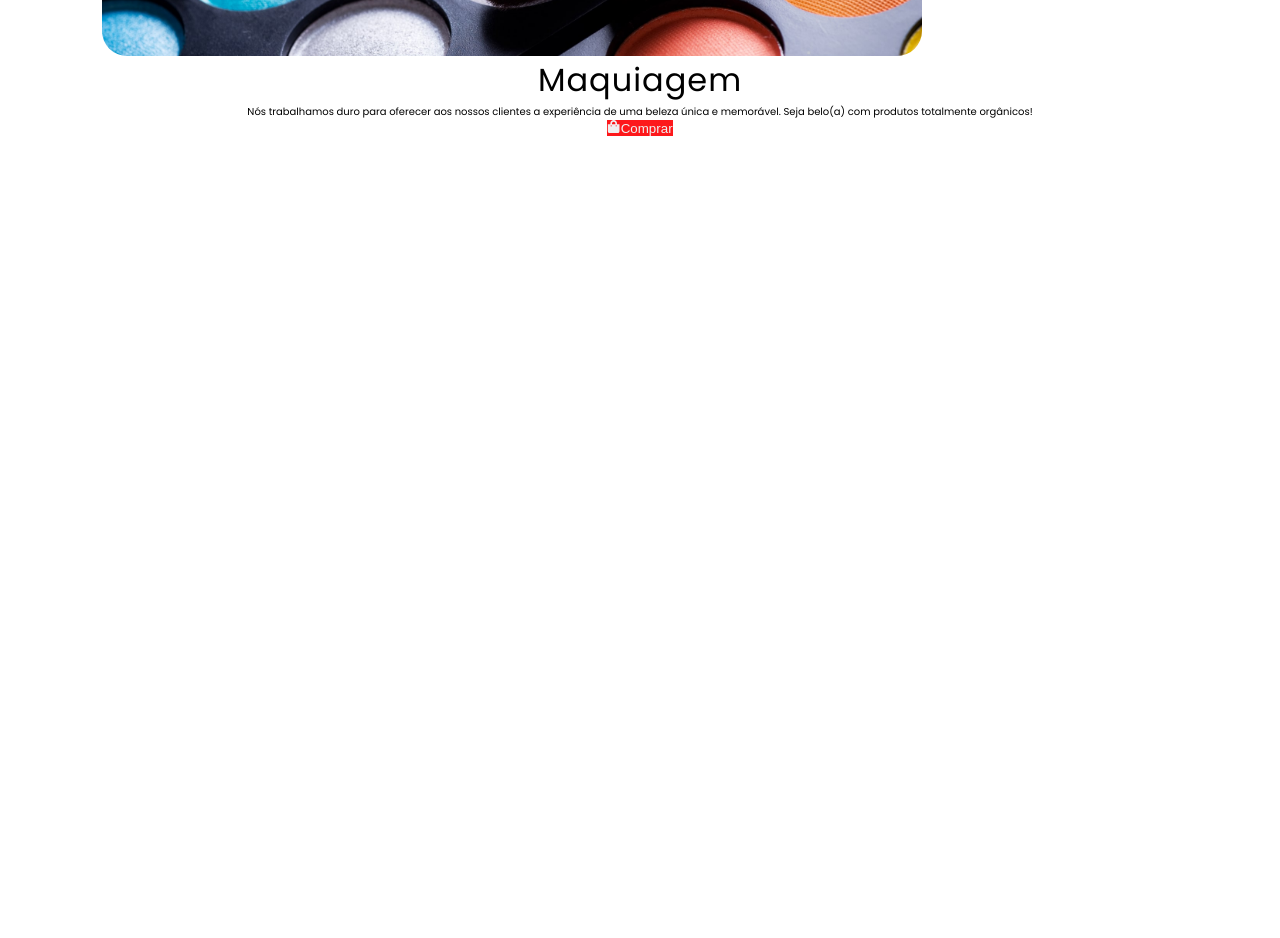
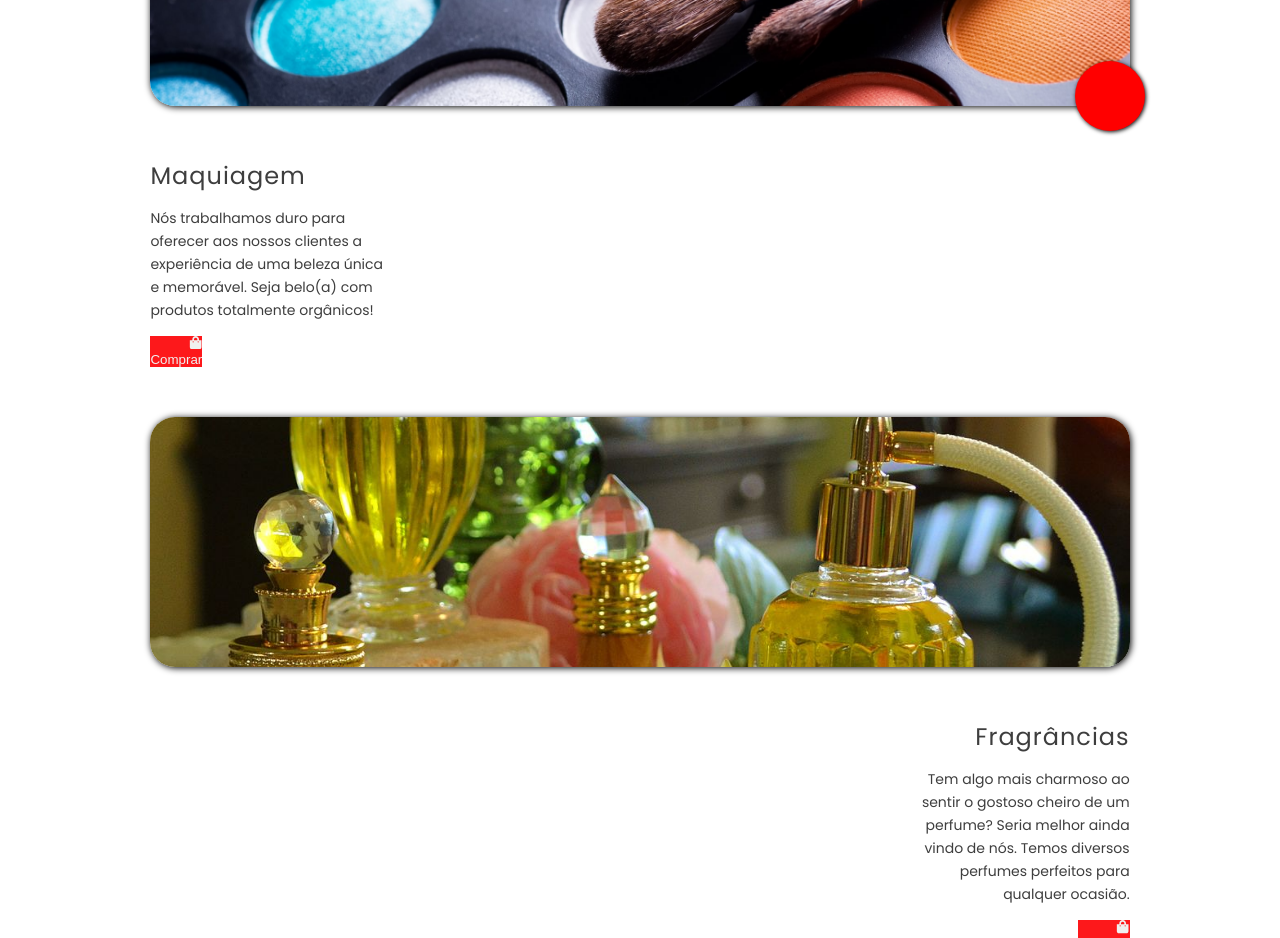
Before and after one commit to carlosr-lotus/Bordu, a React (Create React App) app: page / in a window 1280 px wide. Shown: the part 800-1738 px from the top of the page. Before the commit the page ends 938 px from the top, so only its background shows below. Built offline with nearby package versions, Linux system fonts and the light colour scheme.

Commit message:
Our Products

```diff
--- a/src/components/OurProducts/OurProducts.css
+++ b/src/components/OurProducts/OurProducts.css
@@ -1,10 +1,15 @@
+/* Global Component Container */
+/* It will englobe all content inside */
 .OurProducts-container {
     margin: 10rem 0;
     text-align: center;
 }
 
 .OurProducts-container>h1 {
+    margin-bottom: 5rem;
+
     color: var(--Main-Black);
+
     font-size: 3rem;
     font-weight: 400;
     letter-spacing: .1rem;
@@ -12,19 +17,79 @@
 
 /* Local 'Our Products' container */
 .OurProducts-local-container {
+    width: 85%;
+    height: 100%;
+    margin: 5rem auto 0;
 
-    width: 100%;
-    height: 100px;
+    /* display: flex;
+    flex-direction: column; */
 }
 
 .OurProducts-img-container {
-    width: 80%;
-    height: 250px;
+    position: relative;
+
+    margin: 0 auto 5.2rem;
+    width: 90%;
+    height: 25rem;
+
 }
 
 .OurProducts-img-container img {
     border-radius: 25px;
     object-fit: cover;
-    width: 80%;
+    width: 100%;
     height: 100%;
+
+    box-shadow: 1px 1px 7px black;
 }
+
+/* *** Red Ball inside the images *** */
+.red-ball {
+    position: absolute;
+    bottom: -25px;
+    right: -15px;
+
+    width: 7rem;
+    height: 7rem;
+
+    border-radius: 60px;
+
+    background-color: red;
+    box-shadow: 1px 1px 4px black;
+}
+
+/* *** Box Content with Text and Red Button *** */
+.OurProducts-box-content {
+    display: grid;
+    justify-items: start;
+
+    width: 90%;
+    margin: 0 auto;
+
+    color: var(--Main-Black);
+
+    text-align: left;
+}
+
+.OurProducts-box-content h2 {
+    font-size: 2.4rem;
+    font-weight: 100;
+}
+
+.OurProducts-box-content>p {
+    width: 23.5rem;
+    font-size: 1.4rem;
+    line-height: 2.3rem;
+
+    margin: 1.4rem 0;
+}
+
+.OurProducts-box-content .red-button {
+    text-align: right;
+}
+
+/* CSS to turn 'OurProducts-box-content' to the right according to the design provided */
+.justify-right {
+    justify-items: end;
+    text-align: right;
+}
--- a/src/components/OurProducts/index.js
+++ b/src/components/OurProducts/index.js
@@ -6,17 +6,17 @@ import './OurProducts.css';
 
     /* !!!!!
      TASKS TO COMPLETE:
-        1) FIX MOBILE NAV BAR TO WORK PROPERLY WITH USECONTEXT()
-            1.1) Create 'MAIN' component to englobe all components in the APP besides Header and Footer
-            1.2) Make sure when mobile navbar is TRUE, all the content inside 'MAIN' component is gone so it can be responsive.
-        2) ADJUST TO BE RESPONSIVE IN DIFFERENT RESOLUTIONS = pending...
-        3) CHECK IF THE CAROUSEL/SLIDER WORKS PROPERLY = pending...
+        1) FIX MOBILE NAV BAR TO WORK PROPERLY WITH USECONTEXT() = COMPLETED with adding position: fixed in the mobile menu bar
+        2) ADJUST TO BE RESPONSIVE IN DIFFERENT RESOLUTIONS = COMPLETED
+        3) CREATE 'OURPRODUCTS' SECTION AND MAKE IT RESPONSIVE ACCORDING TO THE DESIGN PROVIDED = PENDING...
      * YOU ARE AMAZING! AND YOU WILL FINISH THIS WEBSITE AND BECOME AN AMAZING DEVELOPER
      * TRUST IN YOURSELF! YOU CAN DO IT!!!
      !!!!!
     */
 
 export default function OurProducts() {
+
+
     return (
         <div className="OurProducts-container">
             <h1>Nossos Produtos</h1>
@@ -26,15 +26,37 @@ export default function OurProducts() {
 
                 <div className="OurProducts-img-container">
                     <img src={require("../../images/our-products-1.jpg").default} alt="makeup" />
+                    <div className="red-ball"></div>
                 </div>
 
-                <h2>Maquiagem</h2>
-                <p>Nós trabalhamos duro para oferecer aos nossos clientes a experiência de uma beleza única e memorável. Seja belo(a) com produtos totalmente orgânicos!</p>
+                <div className="OurProducts-box-content">
+                    <h2>Maquiagem</h2>
+                    <p>Nós trabalhamos duro para oferecer aos nossos clientes a experiência de uma beleza única e memorável. Seja belo(a) com produtos totalmente orgânicos!</p>
 
-                <button className="red-button">
-                    <FaShoppingBag />
-                    Comprar
-                </button>
+                    <button className="red-button">
+                        <FaShoppingBag />
+                        <p>Comprar</p>
+                    </button>
+                </div>
+
+            </div>
+
+            {/* This div will contain details imported from 'OurProductsData' */}
+            <div className="OurProducts-local-container">
+
+                <div className="OurProducts-img-container">
+                    <img src={require("../../images/our-products-2.jpeg").default} alt="makeup" />
+                </div>
+
+                <div className="OurProducts-box-content justify-right">
+                    <h2>Fragrâncias</h2>
+                    <p>Tem algo mais charmoso ao sentir o gostoso cheiro de um perfume? Seria melhor ainda vindo de nós. Temos diversos perfumes perfeitos para qualquer ocasião.</p>
+
+                    <button className="red-button">
+                        <FaShoppingBag />
+                        <p>Comprar</p>
+                    </button>
+                </div>
 
             </div>
         </div>
```
